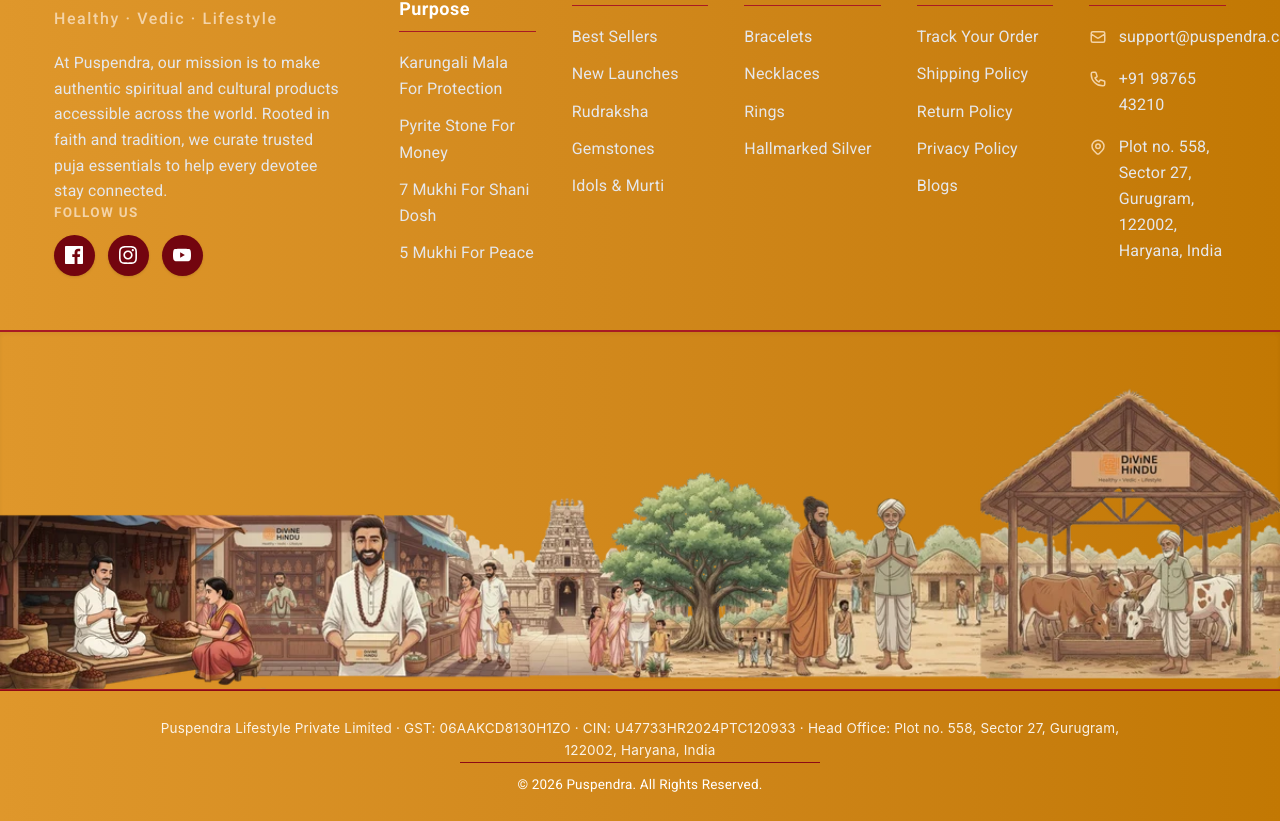
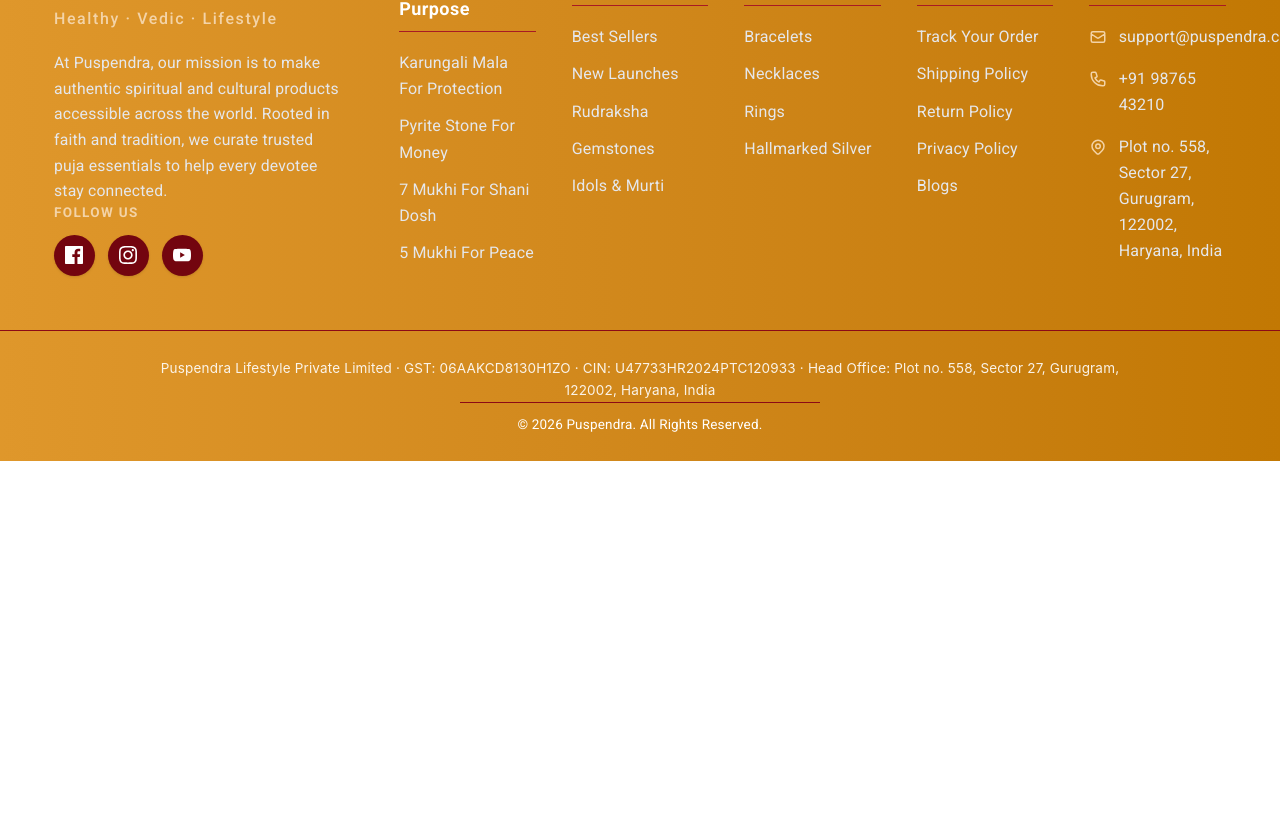
Before and after one commit to puspendrasingh639697/Spritual_shop, a React (Vite) app: page / in a window 1280 px wide. Shown: the part 8009-8830 px from the top of the page. After the commit the page ends 8470 px from the top, so only its background shows below. Built offline with nearby package versions, Linux system fonts and the light colour scheme; no server answers.

Commit message:
Updated LatestTrending and WhyChooseUsSection components with dynamic data and UI improvements

```diff
--- a/src/components/Footer.jsx
+++ b/src/components/Footer.jsx
@@ -119,12 +119,7 @@
       {/* =======================================
           MIDDLE SECTION: Illustration Image
       ======================================== */}
-      <div
-        className="w-full h-40 sm:h-56 md:h-72 lg:h-80 bg-bottom bg-cover sm:bg-contain bg-no-repeat border-t-2 border-b border-[#a81a24] shadow-inner"
-        style={{ backgroundImage: `url(${footerBg})` }}
-      >
-        {/* Clean background image container */}
-      </div>
+
 
       {/* =======================================
           BOTTOM SECTION: User Active UI & Corporate Info
```
